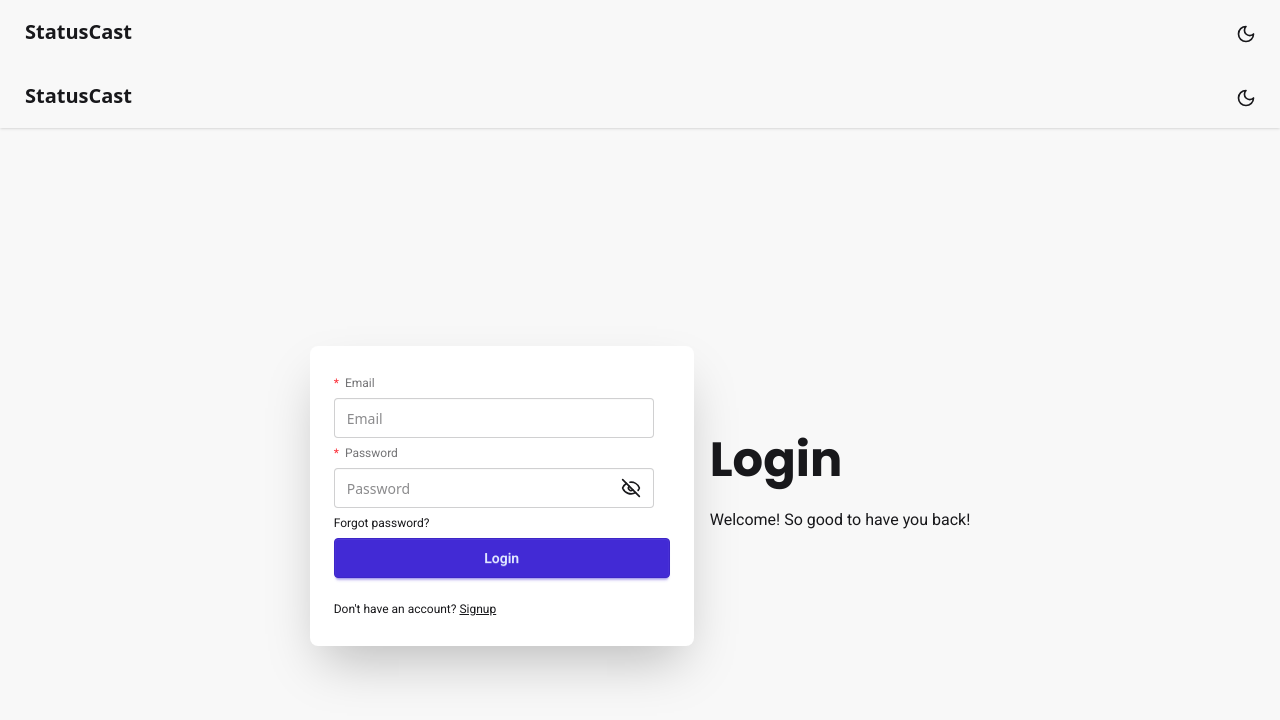
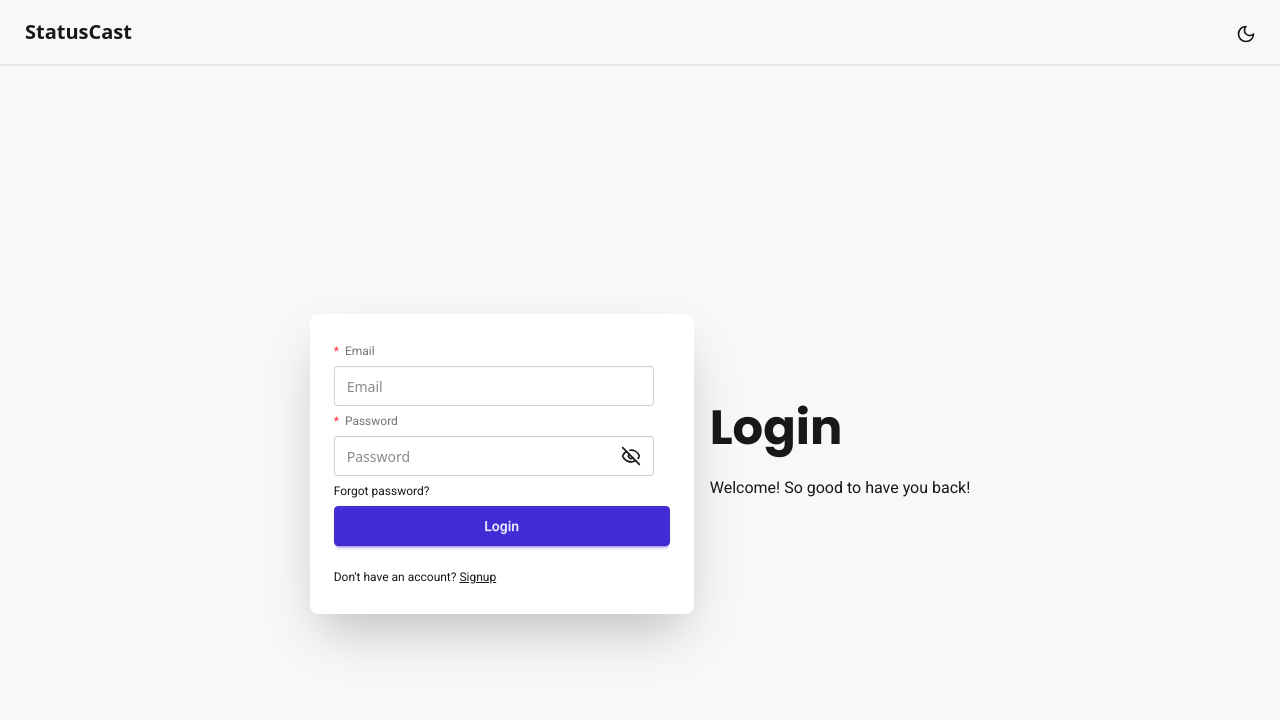
Before and after one commit to milan-sony/StatusCast, a React (Vite) app: page /login in a window 1280 px wide. Shown: the top 720 px of the page. Built offline with nearby package versions, Linux system fonts and the light colour scheme; no server answers.

Commit message:
style: navbar component removed from each page and added to app.jsx

```diff
--- a/src/pages/LoginPage/LoginPage.jsx
+++ b/src/pages/LoginPage/LoginPage.jsx
@@ -1,5 +1,4 @@
 import React, { useState } from 'react'
-import Navbar from '../../components/Navbar/Navbar'
 import { Link, useNavigate } from 'react-router-dom'
 import toast from 'react-hot-toast'
 import { userAuthStore } from '../../store/authStore'
@@ -54,7 +53,6 @@ function LoginPage() {
     return (
         <>
             <div className="w-full h-screen overflow-hidden bg-base-200 flex flex-col">
-                <Navbar />
                 <div className="hero h-screen">
                     <div className="hero-content flex-col lg:flex-row-reverse w-full">
                         <div className="text-center lg:text-left">
```
